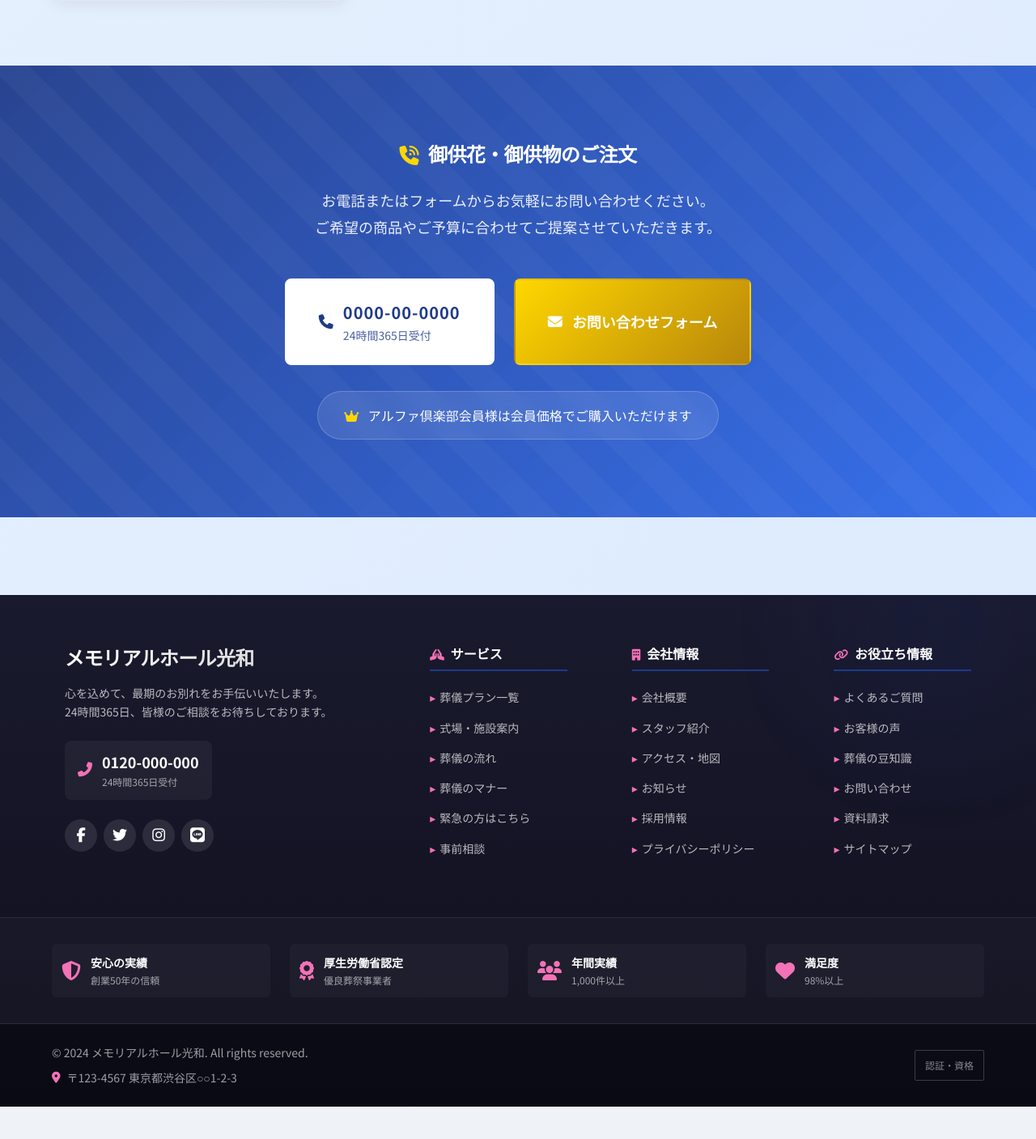
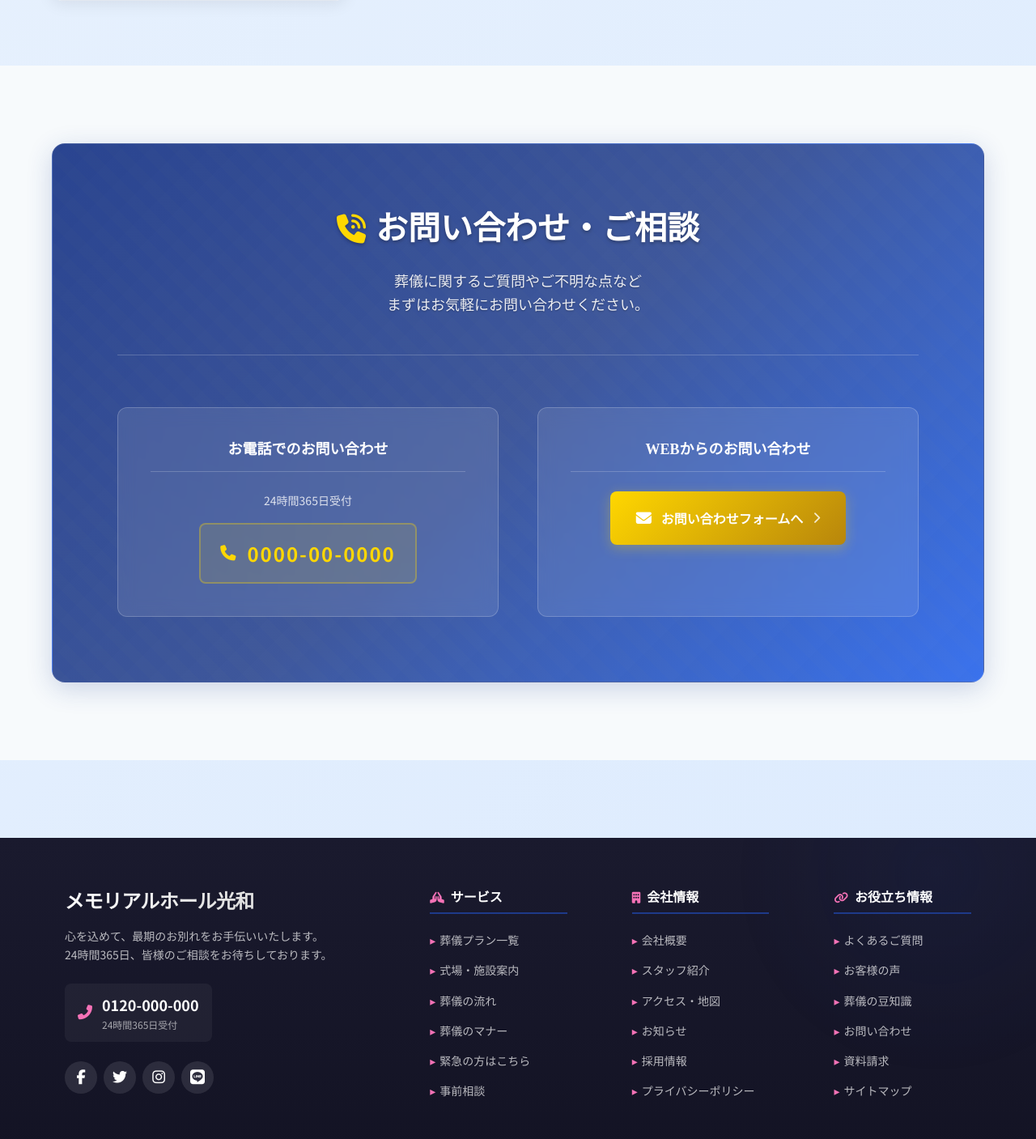
Before and after one commit to hohoemi-rabo/kowa, a PHP site: page /flower.html in a window 1280 px wide. Shown: the part 4821-6228 px from the top of the page at 81% size. Before the commit the page ends 6188 px from the top, so only its background shows below. Run offline with PHP 8.4, Linux system fonts and the light colour scheme.

Commit message:
⚡️ お問い合わせのコード統一

```diff
--- a/css/pages/flower.css
+++ b/css/pages/flower.css
@@ -85,12 +85,12 @@
   );
   border: 1px solid rgba(255, 215, 0, 0.3);
   border-radius: var(--radius-full);
-  color: #B8860B;
+  color: #b8860b;
   font-weight: 600;
 }
 
 .flower-hero__highlight i {
-  color: #FFD700;
+  color: #ffd700;
   margin-right: var(--spacing-2);
 }
 
@@ -183,7 +183,7 @@
   position: absolute;
   top: var(--spacing-4);
   right: var(--spacing-4);
-  background: linear-gradient(135deg, #FFD700 0%, #B8860B 100%);
+  background: linear-gradient(135deg, #ffd700 0%, #b8860b 100%);
   color: white;
   padding: var(--spacing-2) var(--spacing-4);
   border-radius: var(--radius-full);
@@ -267,14 +267,14 @@
 }
 
 .price-member .price-label {
-  color: #B8860B;
+  color: #b8860b;
   display: flex;
   align-items: center;
   gap: var(--spacing-1);
 }
 
 .price-member .price-label i {
-  color: #FFD700;
+  color: #ffd700;
 }
 
 .price-amount {
@@ -285,7 +285,7 @@
 
 .price-member .price-amount {
   font-size: var(--font-size-2xl);
-  color: #B8860B;
+  color: #b8860b;
 }
 
 .price-regular .price-amount {
@@ -341,46 +341,65 @@
 }
 
 /* =====================================================
-   CTA Section
+   Contact CTA Section
    ===================================================== */
-.flower-cta {
+.contact-cta-section {
   padding: var(--spacing-24) 0;
+  background: var(--color-background);
+}
+
+.alpha-club__contact-cta {
+  margin-top: 0;
   background: linear-gradient(
     135deg,
     rgba(30, 58, 138, 0.95) 0%,
+    rgba(30, 58, 138, 0.85) 50%,
     rgba(37, 99, 235, 0.9) 100%
   );
+  border-radius: var(--radius-2xl);
+  overflow: hidden;
   position: relative;
-  overflow: hidden;
+  border: 1px solid rgba(255, 255, 255, 0.1);
+  box-shadow: 0 8px 32px rgba(30, 58, 138, 0.2);
 }
 
-.flower-cta::before {
+.alpha-club__contact-cta::before {
   content: '';
   position: absolute;
   top: 0;
   left: 0;
   right: 0;
   bottom: 0;
-  background-image: repeating-linear-gradient(
+  background: linear-gradient(
     45deg,
-    transparent,
-    transparent 35px,
-    rgba(255, 255, 255, 0.03) 35px,
-    rgba(255, 255, 255, 0.03) 70px
+    transparent 25%,
+    rgba(255, 215, 0, 0.03) 25%,
+    rgba(255, 215, 0, 0.03) 50%,
+    transparent 50%,
+    transparent 75%,
+    rgba(255, 215, 0, 0.03) 75%
   );
+  background-size: 40px 40px;
+  opacity: 0.3;
   pointer-events: none;
 }
 
-.flower-cta__content {
+.contact-cta__overlay {
+  padding: var(--spacing-20);
   text-align: center;
-  max-width: 800px;
-  margin: 0 auto;
+  color: white;
   position: relative;
   z-index: 1;
 }
 
-.flower-cta__title {
-  font-size: var(--font-size-2xl);
+.contact-cta__header {
+  margin-bottom: var(--spacing-16);
+  padding-bottom: var(--spacing-8);
+  border-bottom: 1px solid rgba(255, 255, 255, 0.2);
+}
+
+.contact-cta__title {
+  font-size: clamp(1.75rem, 4vw, 2.5rem);
   font-weight: 700;
   color: white;
   margin-bottom: var(--spacing-6);
@@ -388,98 +407,139 @@
   align-items: center;
   justify-content: center;
   gap: var(--spacing-3);
+  text-shadow: 0 2px 4px rgba(0, 0, 0, 0.3);
 }
 
-.flower-cta__title i {
-  color: #FFD700;
+.contact-cta__title i {
+  color: #ffd700;
+  font-size: 0.9em;
 }
 
-.flower-cta__text {
+.contact-cta__subtitle {
   font-size: var(--font-size-lg);
   color: rgba(255, 255, 255, 0.9);
-  line-height: 1.8;
-  margin-bottom: var(--spacing-12);
+  line-height: 1.6;
+  font-weight: 400;
+  text-shadow: 0 1px 2px rgba(0, 0, 0, 0.3);
 }
 
-.flower-cta__buttons {
-  display: flex;
-  gap: var(--spacing-6);
-  justify-content: center;
-  flex-wrap: wrap;
-  margin-bottom: var(--spacing-8);
+/* Contact Options */
+.contact-cta__options {
+  display: grid;
+  grid-template-columns: 1fr 1fr;
+  gap: var(--spacing-12);
 }
 
-.flower-cta__button {
+.contact-option {
+  background: rgba(255, 255, 255, 0.1);
+  backdrop-filter: blur(10px);
+  border: 1px solid rgba(255, 255, 255, 0.2);
+  border-radius: var(--radius-xl);
+  padding: var(--spacing-10);
+  transition: all 0.3s ease;
+}
+
+.contact-option:hover {
+  background: rgba(255, 255, 255, 0.15);
+  border-color: rgba(255, 215, 0, 0.5);
+  transform: translateY(-4px);
+  box-shadow: 0 8px 32px rgba(255, 215, 0, 0.15);
+}
+
+.contact-option__title {
+  font-size: var(--font-size-lg);
+  font-weight: 600;
+  color: white;
+  margin-bottom: var(--spacing-6);
+  text-align: center;
+  padding-bottom: var(--spacing-4);
+  border-bottom: 1px solid rgba(255, 255, 255, 0.2);
+}
+
+.contact-option__content {
+  text-align: center;
+}
+
+.contact-option__hours {
+  font-size: var(--font-size-sm);
+  color: rgba(255, 255, 255, 0.8);
+  margin-bottom: var(--spacing-4);
+  font-weight: 400;
+}
+
+.contact-option__phone {
   display: inline-flex;
   align-items: center;
   gap: var(--spacing-3);
-  padding: var(--spacing-6) var(--spacing-10);
+  font-size: var(--font-size-2xl);
+  font-weight: 700;
+  color: #ffd700;
+  text-decoration: none;
+  padding: var(--spacing-4) var(--spacing-6);
+  background: rgba(255, 215, 0, 0.1);
+  border: 2px solid rgba(255, 215, 0, 0.3);
   border-radius: var(--radius-lg);
-  text-decoration: none;
-  font-weight: 600;
   transition: all 0.3s ease;
-  min-width: 250px;
-  justify-content: center;
+  letter-spacing: 2px;
 }
 
-.flower-cta__button--phone {
-  background: white;
-  color: var(--color-primary);
-  border: 2px solid white;
+.contact-option__phone:hover {
+  background: rgba(255, 215, 0, 0.2);
+  border-color: rgba(255, 215, 0, 0.6);
+  transform: scale(1.05);
+  color: #ffd700;
 }
 
-.flower-cta__button--phone:hover {
-  background: transparent;
-  color: white;
-  transform: translateY(-2px);
-  box-shadow: 0 8px 24px rgba(0, 0, 0, 0.2);
+.contact-option__phone i {
+  font-size: 0.8em;
 }
 
-.flower-cta__button--phone span {
-  display: flex;
-  flex-direction: column;
-  align-items: flex-start;
-  text-align: left;
+.contact-option__button {
+  display: inline-flex;
+  align-items: center;
+  gap: var(--spacing-3);
+  background: linear-gradient(135deg, #ffd700 0%, #b8860b 100%);
+  color: white;
+  text-decoration: none;
+  padding: var(--spacing-5) var(--spacing-8);
+  border-radius: var(--radius-lg);
+  font-weight: 600;
+  font-size: var(--font-size-base);
+  transition: all 0.3s ease;
+  box-shadow: 0 4px 16px rgba(255, 215, 0, 0.3);
+  min-height: 60px;
 }
 
-.flower-cta__button--phone strong {
-  font-size: var(--font-size-xl);
-  letter-spacing: 1px;
+.contact-option__button:hover {
+  background: linear-gradient(135deg, #b8860b 0%, #8b6914 100%);
+  transform: translateY(-2px);
+  box-shadow: 0 8px 24px rgba(255, 215, 0, 0.4);
+  color: white;
 }
 
-.flower-cta__button--phone small {
-  font-size: var(--font-size-sm);
-  opacity: 0.8;
-  font-weight: 400;
+.contact-option__button span {
+  flex: 1;
+  text-align: center;
 }
 
-.flower-cta__button--form {
-  background: linear-gradient(135deg, #FFD700 0%, #B8860B 100%);
-  color: white;
-  border: 2px solid transparent;
-  font-size: var(--font-size-lg);
+.contact-option__button i:first-child {
+  font-size: 1.2em;
 }
 
-.flower-cta__button--form:hover {
-  background: linear-gradient(135deg, #B8860B 0%, #8B6914 100%);
-  transform: translateY(-2px);
-  box-shadow: 0 8px 24px rgba(255, 215, 0, 0.3);
+.contact-option__button i:last-child {
+  font-size: 0.9em;
+  opacity: 0.8;
 }
 
-.flower-cta__note {
-  display: inline-block;
-  padding: var(--spacing-4) var(--spacing-8);
-  background: rgba(255, 255, 255, 0.1);
-  border: 1px solid rgba(255, 255, 255, 0.2);
-  border-radius: var(--radius-full);
-  color: white;
-  font-size: var(--font-size-base);
-  backdrop-filter: blur(10px);
-}
-
-.flower-cta__note i {
-  color: #FFD700;
-  margin-right: var(--spacing-2);
+/* Responsive for Contact CTA */
+@media (max-width: 768px) {
+  .contact-cta__overlay {
+    padding: var(--spacing-12);
+  }
+  .contact-cta__options {
+    grid-template-columns: 1fr;
+    gap: var(--spacing-8);
+  }
 }
 
 /* =====================================================
@@ -556,7 +616,15 @@
   animation-fill-mode: both;
 }
 
-.flower-card:nth-child(1) { animation-delay: 0.1s; }
-.flower-card:nth-child(2) { animation-delay: 0.2s; }
-.flower-card:nth-child(3) { animation-delay: 0.3s; }
-.flower-card:nth-child(4) { animation-delay: 0.4s; }
+.flower-card:nth-child(1) {
+  animation-delay: 0.1s;
+}
+.flower-card:nth-child(2) {
+  animation-delay: 0.2s;
+}
+.flower-card:nth-child(3) {
+  animation-delay: 0.3s;
+}
+.flower-card:nth-child(4) {
+  animation-delay: 0.4s;
+}
--- a/flower.html
+++ b/flower.html
@@ -936,44 +936,49 @@
         </div>
       </section>
 
-      <!-- CTA Section -->
+      <!-- Contact CTA Section -->
       <section
-        class="flower-cta"
-        id="flower-contact"
-        aria-labelledby="flower-cta-title"
+        class="contact-cta-section"
+        id="contact"
+        aria-labelledby="contact-title"
       >
         <div class="container">
-          <div class="flower-cta__content">
-            <h2 id="flower-cta-title" class="flower-cta__title">
-              <i class="fas fa-phone-volume"></i>
-              御供花・御供物のご注文
-            </h2>
-            <p class="flower-cta__text">
-              お電話またはフォームからお気軽にお問い合わせください。<br />
-              ご希望の商品やご予算に合わせてご提案させていただきます。
-            </p>
-            <div class="flower-cta__buttons">
-              <a
-                href="tel:0000-00-0000"
-                class="flower-cta__button flower-cta__button--phone"
-              >
-                <i class="fas fa-phone"></i>
-                <span>
-                  <strong>0000-00-0000</strong>
-                  <small>24時間365日受付</small>
-                </span>
-              </a>
-              <a
-                href="contact.html"
-                class="flower-cta__button flower-cta__button--form"
-              >
-                <i class="fas fa-envelope"></i>
-                お問い合わせフォーム
-              </a>
-            </div>
-            <div class="flower-cta__note">
-              <i class="fas fa-crown"></i>
-              アルファ倶楽部会員様は会員価格でご購入いただけます
+          <div class="alpha-club__contact-cta">
+            <div class="contact-cta__overlay">
+              <div class="contact-cta__header">
+                <h3 class="contact-cta__title" id="contact-title">
+                  <i class="fas fa-phone-volume"></i>
+                  お問い合わせ・ご相談
+                </h3>
+                <p class="contact-cta__subtitle">
+                  葬儀に関するご質問やご不明な点など<br />
+                  まずはお気軽にお問い合わせください。
+                </p>
+              </div>
+
+              <div class="contact-cta__options">
+                <div class="contact-option">
+                  <h4 class="contact-option__title">お電話でのお問い合わせ</h4>
+                  <div class="contact-option__content">
+                    <p class="contact-option__hours">24時間365日受付</p>
+                    <a href="tel:0000-00-0000" class="contact-option__phone">
+                      <i class="fas fa-phone"></i>
+                      0000-00-0000
+                    </a>
+                  </div>
+                </div>
+
+                <div class="contact-option">
+                  <h4 class="contact-option__title">WEBからのお問い合わせ</h4>
+                  <div class="contact-option__content">
+                    <a href="contact.html" class="contact-option__button">
+                      <i class="fas fa-envelope"></i>
+                      <span>お問い合わせフォームへ</span>
+                      <i class="fas fa-chevron-right"></i>
+                    </a>
+                  </div>
+                </div>
+              </div>
             </div>
           </div>
         </div>
```
Also changed, not shown: club.html (+15 -6 lines), css/pages/club.css (+35 -22 lines), css/pages/flowchart.css (+14 -4 lines), css/pages/ippansou.css (+197 -32 lines), flowchart.html (+6 -7 lines), ippansou.html (+45 -15 lines).
